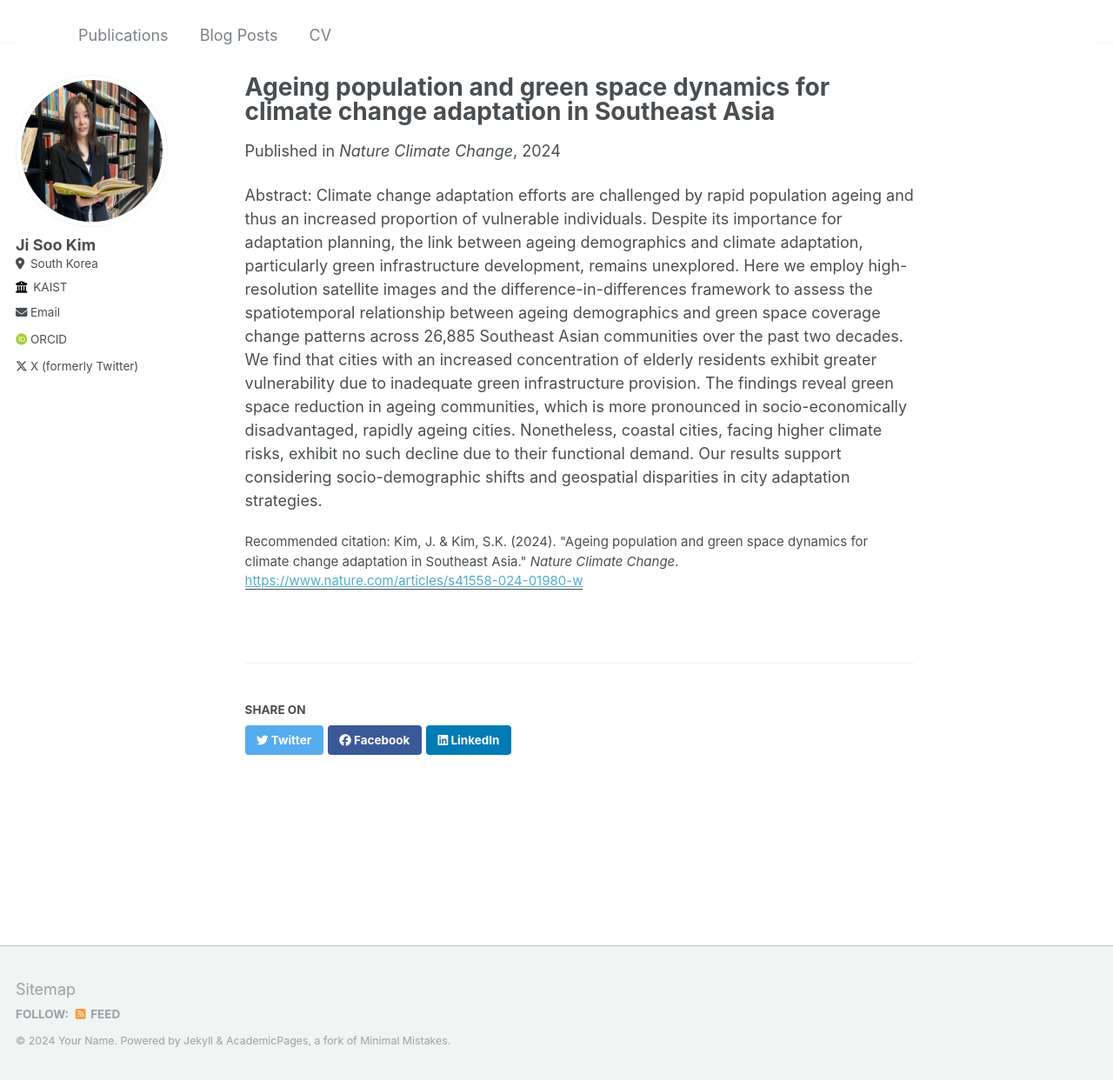
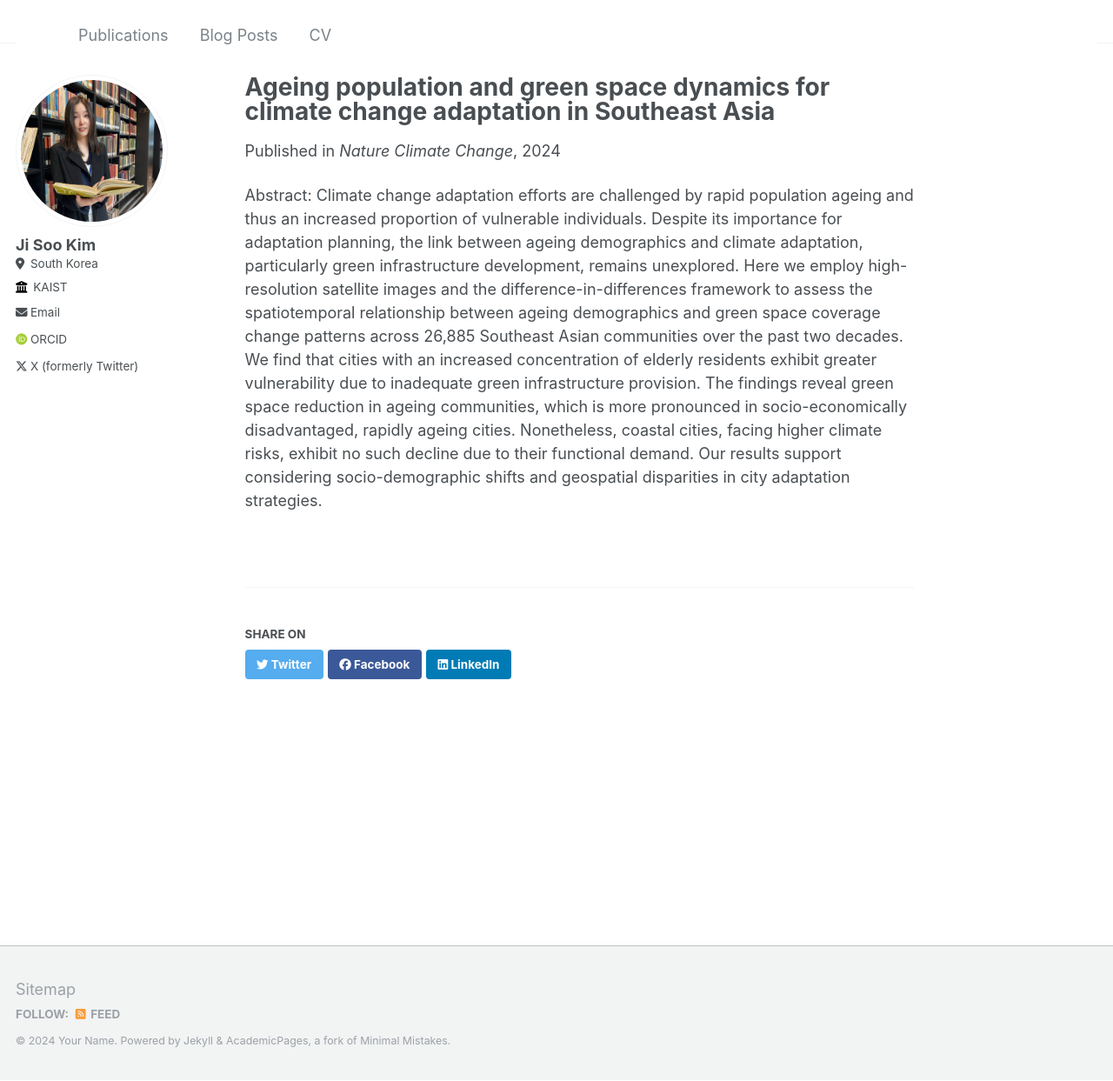
Before and after one commit to jk-jisookim/jk-jisookim.github.io, a Jekyll site: the page built from _publications/2024-03-29-paper.md, in a window 1280 px wide and 1243 px high. Shown: the whole window at 87% size. Built offline with Jekyll 4.4.1, drawn with Linux system fonts in a browser that asks for light colours; some web fonts are replaced.

Commit message:
Update 2024-03-29-paper.md

```diff
--- a/_publications/2024-03-29-paper.md
+++ b/_publications/2024-03-29-paper.md
@@ -6,7 +6,6 @@ excerpt: #'This paper is about the number 1. The number 2 is left for future wor
 date: 2024-03-29
 venue: 'Nature Climate Change'
 paperurl: 'https://www.nature.com/articles/s41558-024-01980-w'
-citation: 'Kim, J. & Kim, S.K. (2024). &quot;Ageing population and green space dynamics for climate change adaptation in Southeast Asia.&quot; <i>Nature Climate Change</i>.'
 ---
 
 Abstract: Climate change adaptation efforts are challenged by rapid population ageing and thus an increased proportion of vulnerable individuals. Despite its importance for adaptation planning, the link between ageing demographics and climate adaptation, particularly green infrastructure development, remains unexplored. Here we employ high-resolution satellite images and the difference-in-differences framework to assess the spatiotemporal relationship between ageing demographics and green space coverage change patterns across 26,885 Southeast Asian communities over the past two decades. We find that cities with an increased concentration of elderly residents exhibit greater vulnerability due to inadequate green infrastructure provision. The findings reveal green space reduction in ageing communities, which is more pronounced in socio-economically disadvantaged, rapidly ageing cities. Nonetheless, coastal cities, facing higher climate risks, exhibit no such decline due to their functional demand. Our results support considering socio-demographic shifts and geospatial disparities in city adaptation strategies.
```
